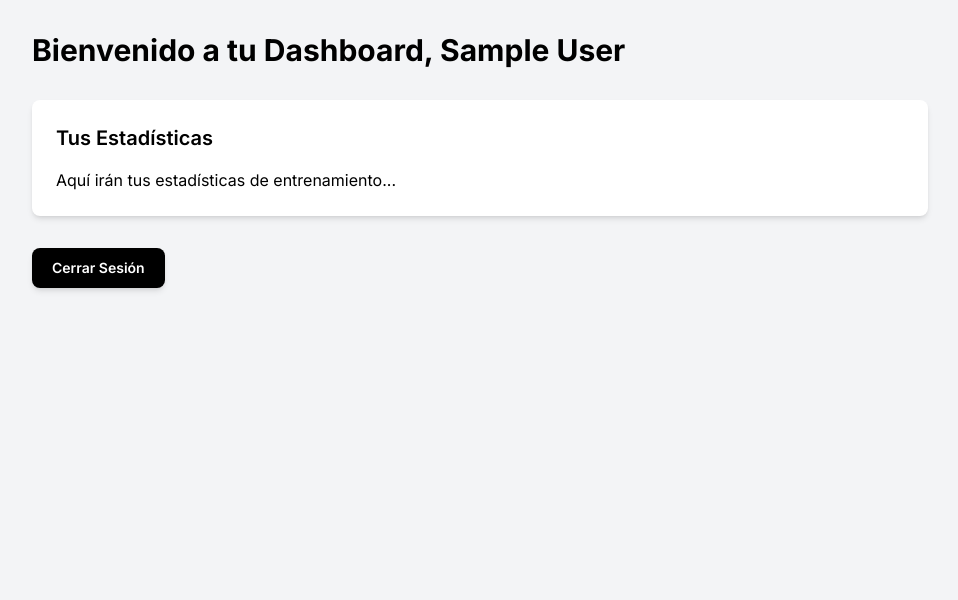
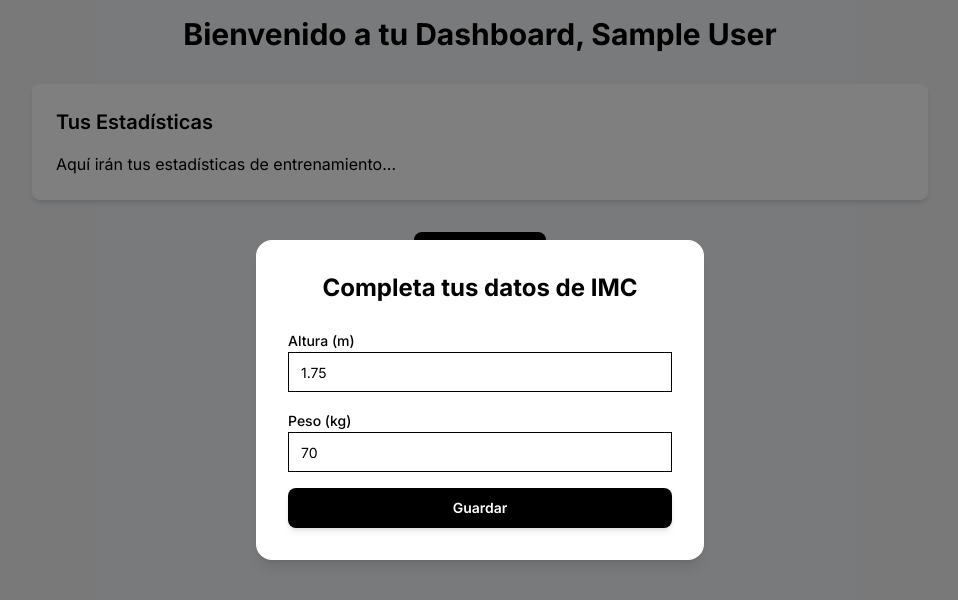
Before and after one commit to dmv666/powermax-app, a Next.js app: page /dashboard in a window 1280 px wide. Shown: the top 600 px of the page, without its empty margins (160-1118 px from the left). Built offline with nearby package versions, Linux system fonts and the light colour scheme; no server answers; the database is empty; sample sign-in values are in the browser's storage.

Commit message:
adelanto 7 de mayo

```diff
--- a/src/app/auth/register/page.tsx
+++ b/src/app/auth/register/page.tsx
@@ -90,7 +90,7 @@ export default function RegisterPage() {
                 id="email"
                 type="email"
                 placeholder="correo@ejemplo.com"
-                className="bg-white/80"
+                className="bg-white/80 rounded-lg"
                 value={formData.email}
                 onChange={(e) => setFormData({ ...formData, email: e.target.value })}
                 required
@@ -105,7 +105,7 @@ export default function RegisterPage() {
                 id="name"
                 type="text"
                 placeholder="Tu nombre"
-                className="bg-white/80"
+                className="bg-white/80 rounded-lg"
                 value={formData.name}
                 onChange={(e) => setFormData({ ...formData, name: e.target.value })}
                 required
@@ -120,7 +120,7 @@ export default function RegisterPage() {
                 id="password"
                 type="password"
                 placeholder="••••••••"
-                className="bg-white/80"
+                className="bg-white/80 rounded-lg"
                 value={formData.password}
                 onChange={(e) => setFormData({ ...formData, password: e.target.value })}
                 required
@@ -135,7 +135,7 @@ export default function RegisterPage() {
                 id="confirmPassword"
                 type="password"
                 placeholder="••••••••"
-                className="bg-white/80"
+                className="bg-white/80 rounded-lg"
                 value={formData.confirmPassword}
                 onChange={(e) => setFormData({ ...formData, confirmPassword: e.target.value })}
                 required
@@ -146,10 +146,10 @@ export default function RegisterPage() {
               Registrarme
             </Button>
 
-            <div className="text-center">
-              <span className="text-white">O, Si tienes una cuenta</span>
+            <div className="text-center ">
+              <span className="text-white pr-5">O, Si tienes una cuenta</span>
               <Link href="/auth/login">
-                <Button variant="link" className="text-white">
+                <Button variant="default" className="text-white">
                   Iniciar Sesion
                 </Button>
               </Link>
--- a/src/app/contexts/AuthContext.tsx
+++ b/src/app/contexts/AuthContext.tsx
@@ -2,8 +2,12 @@
 
 import type React from "react"
 import { createContext, useContext, useEffect, useState } from "react"
-import type { User } from "firebase/auth"
+import { GoogleAuthProvider, signInWithPopup, User } from "firebase/auth"
 import { auth } from "@/lib/firebase"
+import { getFirestore, doc, getDoc, setDoc } from "firebase/firestore"
+
+const googleProvider = new GoogleAuthProvider()
+const db = getFirestore()
 
 type AuthContextType = {
   user: User | null
@@ -11,6 +15,31 @@ type AuthContextType = {
 }
 
 const AuthContext = createContext<AuthContextType>({ user: null, loading: true })
+
+export const signInWithGoogle = async () => {
+  try {
+    const result = await signInWithPopup(auth, googleProvider)
+    const user = result.user
+
+    const userRef = doc(db, "users", user.uid)
+    const userSnap = await getDoc(userRef)
+
+    if (!userSnap.exists()) {
+      await setDoc(userRef, {
+        uid: user.uid,
+        email: user.email,
+        displayName: user.displayName,
+        photoURL: user.photoURL,
+        createdAt: new Date().toISOString()
+      })
+    }
+
+    return user
+  } catch (error) {
+    console.error("Error al iniciar sesión con Google:", error)
+    throw error
+  }
+}
 
 export const AuthProvider: React.FC<{ children: React.ReactNode }> = ({ children }) => {
   const [user, setUser] = useState<User | null>(null)
--- /dev/null
+++ b/src/app/contexts/ImcContext.tsx
@@ -0,0 +1,64 @@
+"use client"
+
+import { createContext, useContext, useEffect, useState, ReactNode } from "react"
+import { getFirestore, doc, getDoc, setDoc } from "firebase/firestore"
+import { useAuth } from "@/app/contexts/AuthContext"
+
+const db = getFirestore()
+
+type IMCData = {
+  weight: number
+  height: number
+  bmi: number
+}
+
+type IMCContextType = {
+  imcData: IMCData | null
+  loading: boolean
+  saveIMCData: (data: IMCData) => Promise<void>
+}
+
+const IMCContext = createContext<IMCContextType>({
+  imcData: null,
+  loading: true,
+  saveIMCData: async () => {}
+})
+
+export const IMCProvider = ({ children }: { children: ReactNode }) => {
+  const { user } = useAuth()
+  const [imcData, setImcData] = useState<IMCData | null>(null)
+  const [loading, setLoading] = useState(true)
+
+  useEffect(() => {
+    const fetchIMCData = async () => {
+      if (!user) return
+
+      const imcRef = doc(db, "imcData", user.uid)
+      const imcSnap = await getDoc(imcRef)
+
+      if (imcSnap.exists()) {
+        setImcData(imcSnap.data() as IMCData)
+      }
+
+      setLoading(false)
+    }
+
+    fetchIMCData()
+  }, [user])
+
+  const saveIMCData = async (data: IMCData) => {
+    if (!user) return
+
+    const imcRef = doc(db, "imcData", user.uid)
+    await setDoc(imcRef, data)
+    setImcData(data)
+  }
+
+  return (
+    <IMCContext.Provider value={{ imcData, loading, saveIMCData }}>
+      {children}
+    </IMCContext.Provider>
+  )
+}
+
+export const useIMC = () => useContext(IMCContext)
--- a/src/app/dashboard/page.tsx
+++ b/src/app/dashboard/page.tsx
@@ -1,22 +1,32 @@
 "use client"
 
-import { useEffect } from "react"
+import { useEffect, useState } from "react"
 import { useRouter } from "next/navigation"
 import { useAuth } from "@/app/contexts/AuthContext"
+import { useIMC } from "@/app/contexts/ImcContext"
 import { Button } from "@/components/ui/button"
 import { auth } from "@/lib/firebase"
 import { signOut } from "firebase/auth"
+import IMCModal from "@/components/ui/ImcModal"
 
 export default function DashboardPage() {
   const { user, loading } = useAuth()
+  const { imcData, loading: imcLoading } = useIMC()
+  const [showModal, setShowModal] = useState(true)
   const router = useRouter()
 
   useEffect(() => {
-    console.log({ user, loading }) // <- Esto para ver qué valores llegan
+    console.log({ user, loading })
     if (!loading && !user) {
       router.push("/auth/login")
     }
   }, [user, loading, router])
+
+  useEffect(() => {
+    if (!imcLoading && !imcData) {
+      setShowModal(true)
+    }
+  }, [imcData, imcLoading])
 
   const handleLogout = async () => {
     try {
@@ -27,8 +37,8 @@ export default function DashboardPage() {
     }
   }
 
-  if (loading) {
-    return <div>Cargando...</div>
+  if (loading || imcLoading) {
+    return <div className="min-h-screen flex justify-center">Cargando...</div>
   }
 
   if (!user) {
@@ -36,17 +46,21 @@ export default function DashboardPage() {
   }
 
   return (
-    <div className="min-h-screen bg-gray-100 p-8">
-      <div className="max-w-4xl mx-auto">
-        <h1 className="text-3xl font-bold mb-8">Bienvenido a tu Dashboard, {user.displayName || user.email}</h1>
+    <div className="min-h-screen flex justify-center bg-gray-100 p-4">
+      <div className="w-full max-w-4xl mx-auto">
+        <h1 className="text-3xl font-bold text-center mb-8">Bienvenido a tu Dashboard, {user.displayName || user.email}</h1>
         <div className="bg-white shadow-md rounded-lg p-6">
           <h2 className="text-xl font-semibold mb-4">Tus Estadísticas</h2>
           <p>Aquí irán tus estadísticas de entrenamiento...</p>
         </div>
-        <Button onClick={handleLogout} className="mt-8">
-          Cerrar Sesión
-        </Button>
+        <div className="flex justify-center">
+          <Button onClick={handleLogout} className="mt-8">
+            Cerrar Sesión
+          </Button>
+        </div>
       </div>
+
+      {showModal && <IMCModal onClose={() => setShowModal(false)} />}
     </div>
   )
 }
--- a/src/app/layout.tsx
+++ b/src/app/layout.tsx
@@ -1,5 +1,6 @@
 import type React from "react"
-import {AuthProvider} from "@/app/contexts/AuthContext"
+import { AuthProvider } from "@/app/contexts/AuthContext"
+import { IMCProvider } from "@/app/contexts//ImcContext"
 import type { Metadata } from "next"
 import { Inter } from "next/font/google"
 import "./styles/globals.css"
@@ -9,6 +10,9 @@ const inter = Inter({ subsets: ["latin"] })
 export const metadata: Metadata = {
   title: "PowerMAX - Fitness Training",
   description: "Transform your body with PowerMAX fitness routines",
+  icons: [
+    { url: "https://res.cloudinary.com/sdhsports/image/upload/v1740755950/Designer_7_bzp4oa.jpg", sizes: "64x64", type: "image/x-icon" }
+  ]
 }
 
 export default function RootLayout({
@@ -19,8 +23,10 @@ export default function RootLayout({
   return (
     <html lang="es">
       <body className={inter.className}>
-        <AuthProvider>{children}</AuthProvider>
-        </body>
+        <AuthProvider>
+          <IMCProvider>{children}</IMCProvider>
+        </AuthProvider>
+      </body>
     </html>
   )
 }
--- /dev/null
+++ b/src/components/ui/ImcModal.tsx
@@ -0,0 +1,80 @@
+"use client"
+
+import { useState, useEffect, FormEvent } from "react"
+import { useIMC } from "@/app/contexts/ImcContext"
+import { Button } from "@/components/ui/button"
+import { Input } from "@/components/ui/input"
+import { Label } from "@/components/ui/label"
+type IMCModalProps = {
+    onClose: () => void
+  }
+
+  export default function IMCModal({ onClose }: IMCModalProps) {
+    const { imcData, saveIMCData } = useIMC()
+    const [formData, setFormData] = useState({
+      height: "",
+      weight: ""
+    })
+
+    useEffect(() => {
+      if (!imcData) {
+        onClose() // Cierra el modal si ya hay datos de IMC
+      }
+    }, [imcData, onClose])
+
+    const handleSubmit = async (e: FormEvent) => {
+      e.preventDefault()
+      const height = parseFloat(formData.height)
+      const weight = parseFloat(formData.weight)
+
+      if (!height || !weight) return alert("Por favor, completa todos los campos correctamente")
+
+      const bmi = parseFloat((weight / (height * height)).toFixed(2))
+
+      await saveIMCData({
+        height,
+        weight,
+        bmi
+      })
+
+      onClose() // Cierra el modal después de guardar
+    }
+
+    return (
+      <div className="fixed inset-0 bg-black bg-opacity-50 flex items-center justify-center">
+        <div className="bg-white p-8 rounded-2xl shadow-lg w-full max-w-md">
+          <h2 className="text-2xl font-bold text-center mb-6">Completa tus datos de IMC</h2>
+
+          <form onSubmit={handleSubmit} className="space-y-4">
+            <div>
+              <Label htmlFor="height">Altura (m)</Label>
+              <Input
+                id="height"
+                type="number"
+                step="0.01"
+                placeholder="1.75"
+                value={formData.height}
+                onChange={(e) => setFormData({ ...formData, height: e.target.value })}
+                required
+              />
+            </div>
+
+            <div>
+              <Label htmlFor="weight">Peso (kg)</Label>
+              <Input
+                id="weight"
+                type="number"
+                step="0.1"
+                placeholder="70"
+                value={formData.weight}
+                onChange={(e) => setFormData({ ...formData, weight: e.target.value })}
+                required
+              />
+            </div>
+
+            <Button type="submit" className="w-full">Guardar</Button>
+          </form>
+        </div>
+      </div>
+    )
+  }
```
Also changed, not shown: src/app/auth/login/page.tsx (+27 -5 lines).
